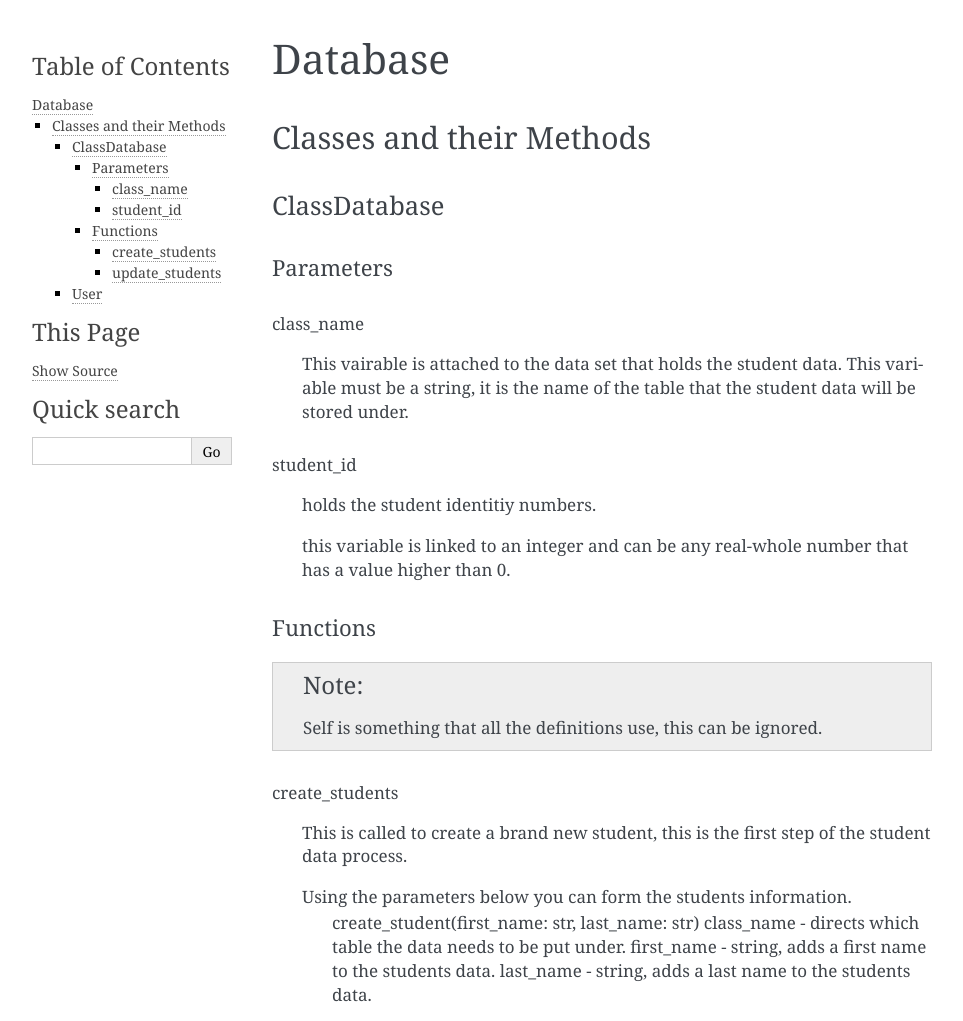
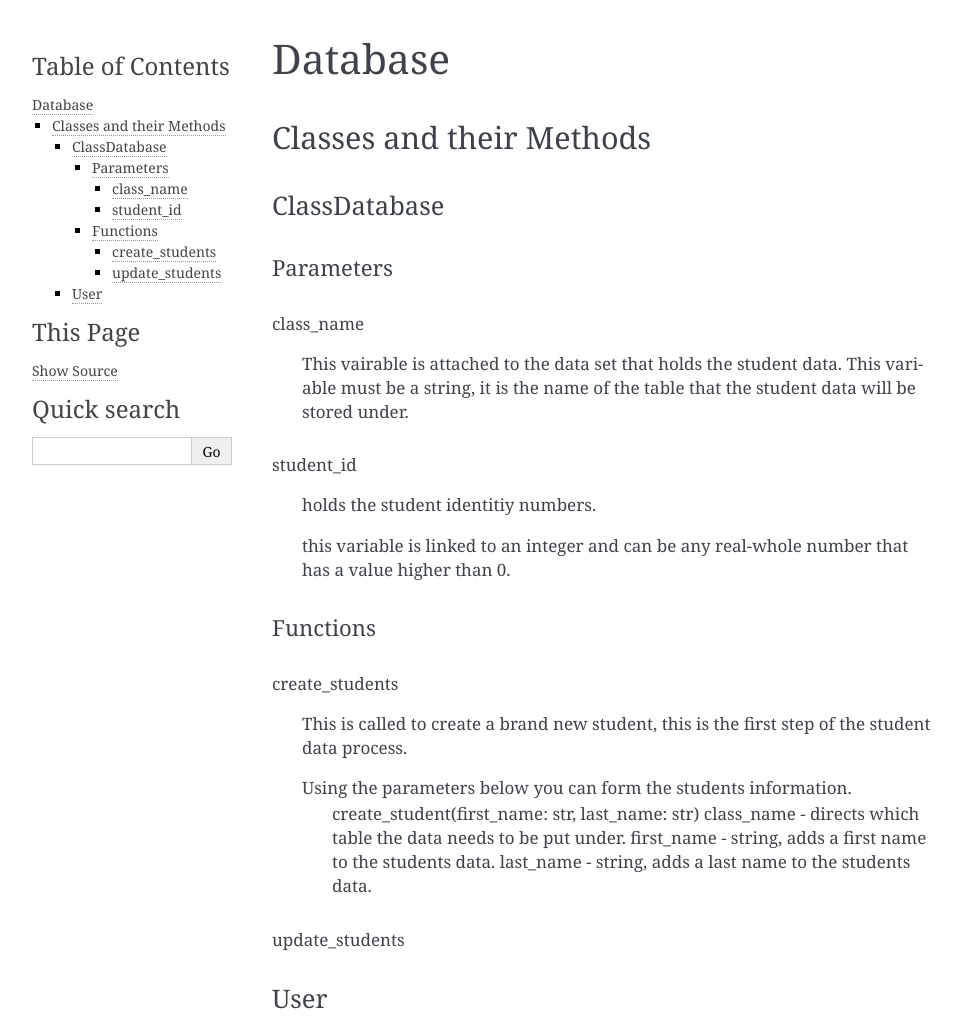
Before and after one commit to Louis-Ladd/FRAttendance, a Sphinx documentation site: the page built from docs/database.rst, in a window 1280 px wide, cut to the strip 0-1021 px from the top of the page. Shown: the whole strip, without its empty margins (148-1111 px from the left). Built offline with Sphinx 7.4.7, drawn with Linux system fonts in a browser that asks for light colours.

Commit message:
removed unnecessary note

```diff
--- a/docs/database.rst
+++ b/docs/database.rst
@@ -24,8 +24,6 @@ student_id
 Functions
 +++++++++
 
-.. note::
-    Self is something that all the definitions use, this can be ignored.
 
 create_students
 ^^^^^^^^^^^^^^^
```
